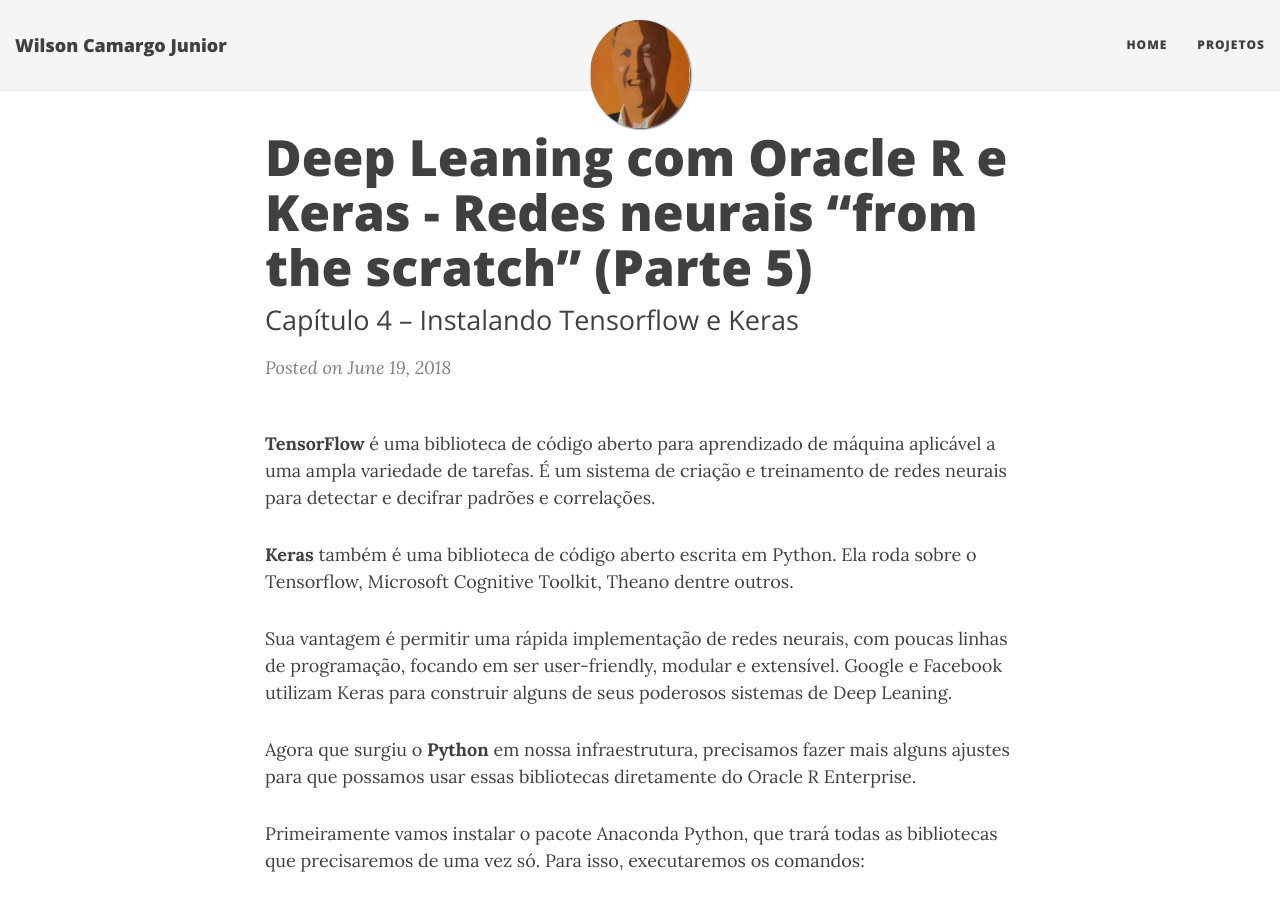
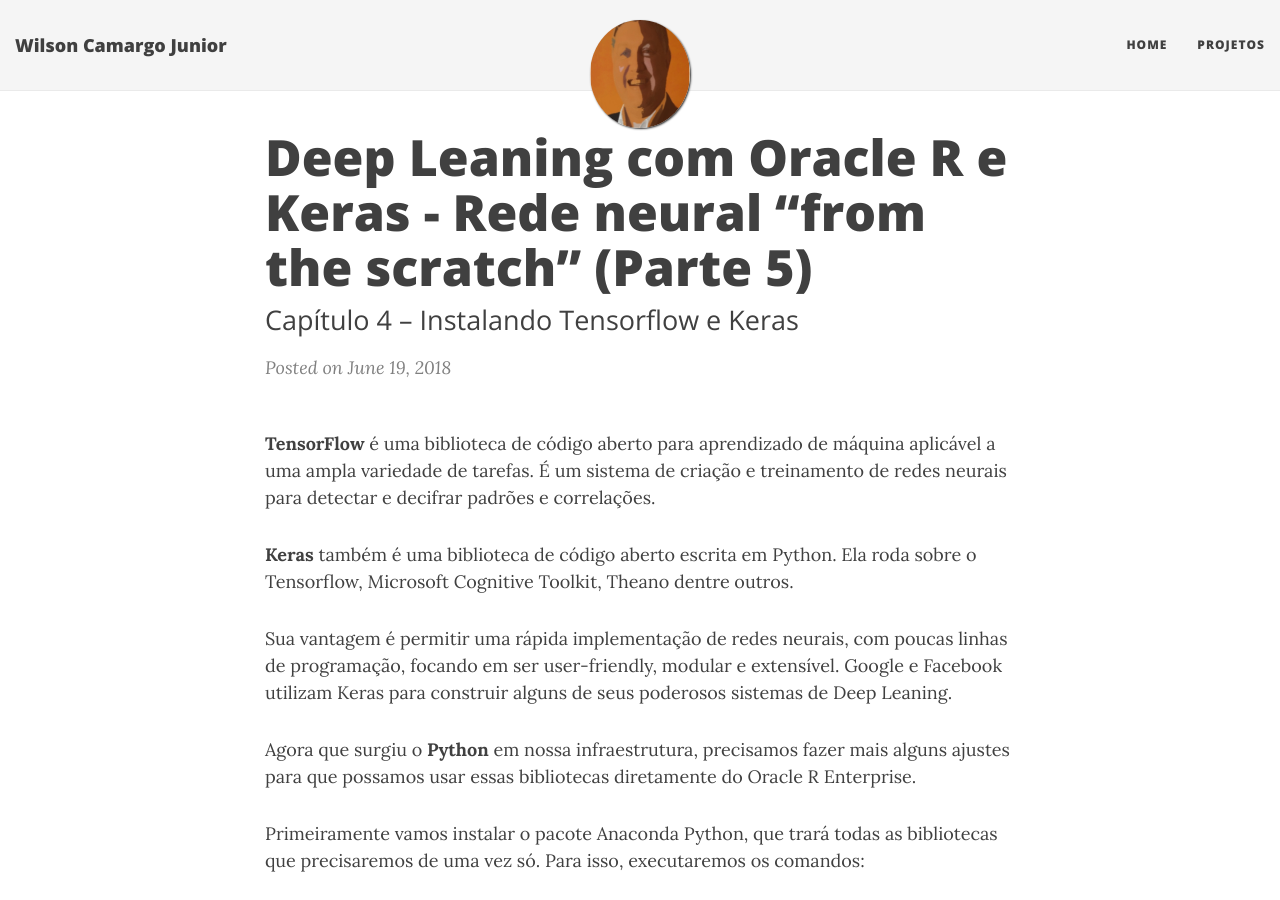
Before and after one commit to wilson-camargo-jr/teste, a Jekyll site: the page built from _posts/2018-06-19-ANN-ORE-P5.md, in a window 1280 px wide and 900 px high. Built offline with Jekyll 4.4.1, drawn with Linux system fonts in a browser that asks for light colours; nearby versions of some CDN libraries; comment, search, counter and statistics services are not loaded.

Commit message:
Update 2018-06-19-ANN-ORE-P5.md

```diff
--- a/_posts/2018-06-19-ANN-ORE-P5.md
+++ b/_posts/2018-06-19-ANN-ORE-P5.md
@@ -1,6 +1,6 @@
 ---
 layout: post
-title: Deep Leaning com Oracle R e Keras - Redes neurais “from the scratch” (Parte 5)
+title: Deep Leaning com Oracle R e Keras - Rede neural “from the scratch” (Parte 5)
 subtitle: Capítulo 4 – Instalando Tensorflow e Keras
 ---
 
```
